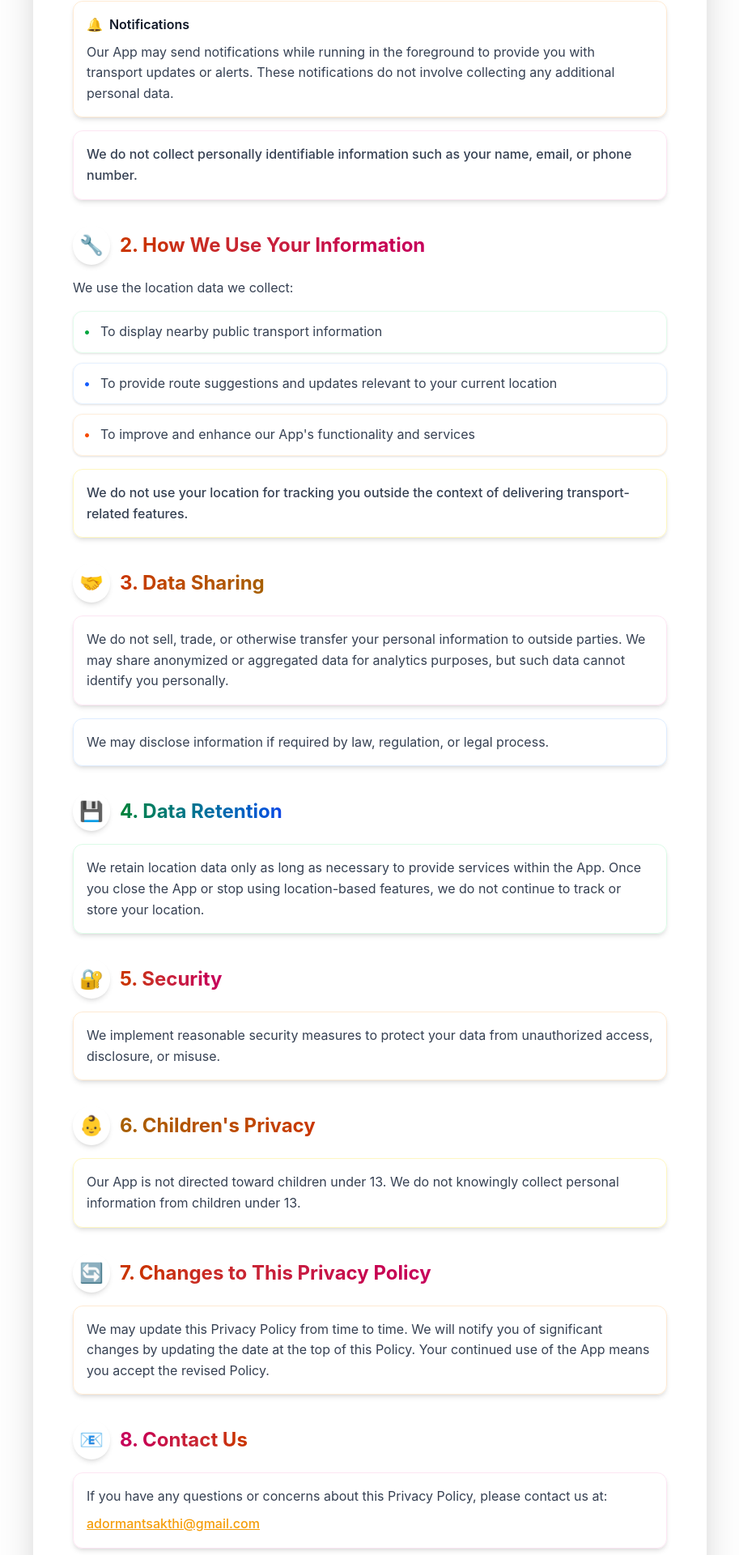
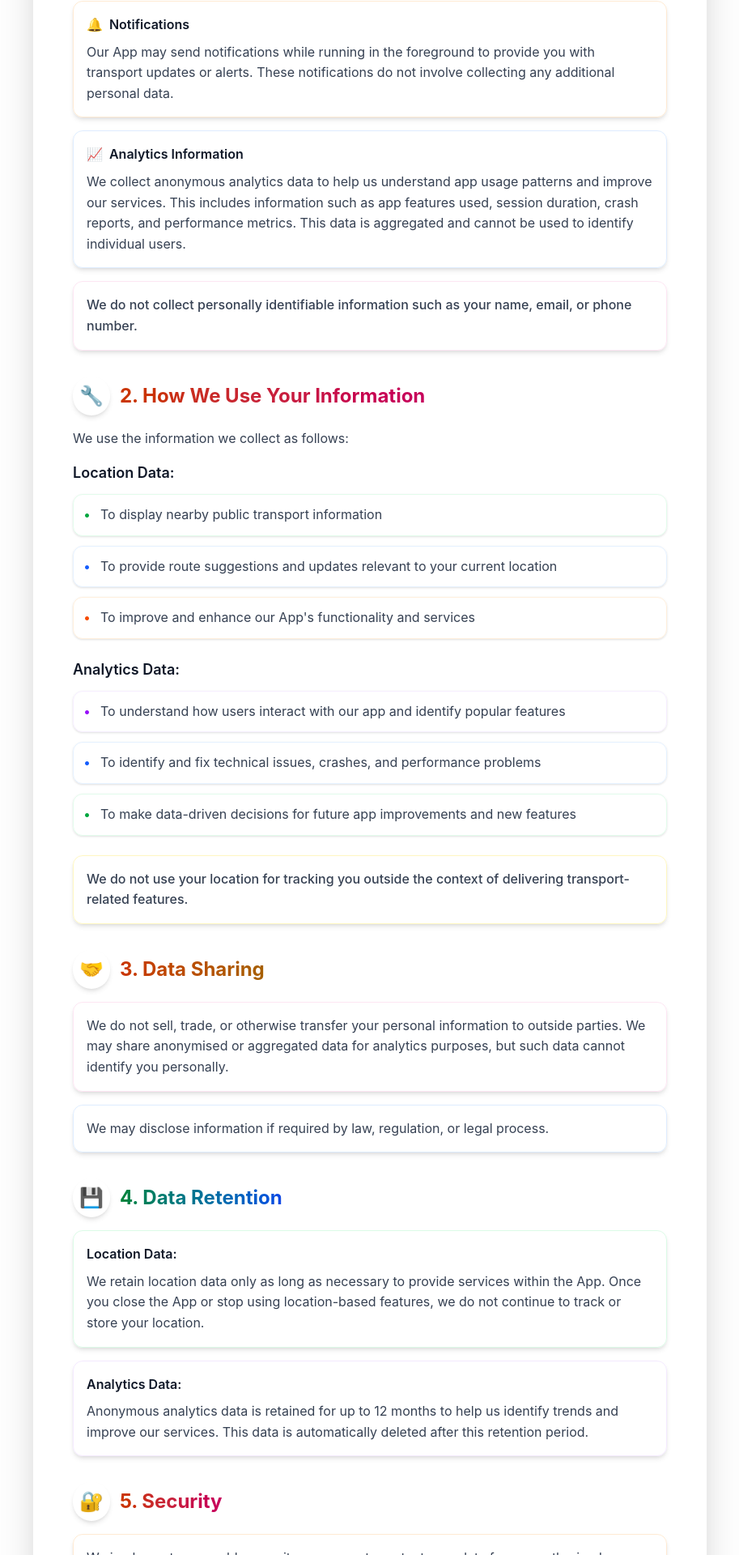
Before and after one commit to Sakthi-dev-tech/CommuteSG-Landing-Page, a React (Vite) app: page /privacy in a window 1280 px wide. Shown: the part 742-2662 px from the top of the page at 81% size, without its empty margins (183-1096 px from the left). Built offline with nearby package versions, Linux system fonts and the light colour scheme.

Commit message:
Updated Privacy Policy

```diff
--- a/src/pages/PrivacyPage.tsx
+++ b/src/pages/PrivacyPage.tsx
@@ -18,7 +18,7 @@ const PrivacyPage = () => {
                 <div className="absolute -inset-1 bg-gradient-to-r from-orange-300/20 via-blue-300/20 to-pink-300/20 blur-xl rounded-lg"></div>
               </div>
               <p className="text-lg bg-gradient-to-r from-gray-600 to-gray-700 bg-clip-text text-transparent">
-                Last updated: 17/07/2025
+                Last updated: 26/07/2025
               </p>
             </div>
 
@@ -59,6 +59,17 @@ const PrivacyPage = () => {
                       These notifications do not involve collecting any additional personal data.
                     </p>
                   </div>
+
+                  <div className="bg-gradient-to-r from-pastel-blue/40 to-pastel-green/40 p-4 rounded-xl border border-blue-200/50 shadow-md">
+                    <h3 className="font-semibold text-gray-900 mb-2 flex items-center">
+                      <span className="mr-2">📈</span>Analytics Information
+                    </h3>
+                    <p className="text-gray-700">
+                      We collect anonymous analytics data to help us understand app usage patterns and improve our services.
+                      This includes information such as app features used, session duration, crash reports, and performance metrics.
+                      This data is aggregated and cannot be used to identify individual users.
+                    </p>
+                  </div>
                 </div>
 
                 <div className="bg-gradient-to-r from-pastel-pink/40 to-pastel-orange/40 p-4 rounded-xl mt-4 border border-pink-200/50 shadow-md">
@@ -75,8 +86,10 @@ const PrivacyPage = () => {
                     2. How We Use Your Information
                   </span>
                 </h2>
-                <p className="text-gray-700 mb-4">We use the location data we collect:</p>
+                <p className="text-gray-700 mb-4">We use the information we collect as follows:</p>
 
+                <div className="mb-6">
+                  <h3 className="text-lg font-semibold text-gray-900 mb-3">Location Data:</h3>
                   <ul className="space-y-3">
                     <li className="bg-gradient-to-r from-pastel-green/40 to-pastel-blue/30 p-3 rounded-xl flex items-start border border-green-200/40 shadow-sm">
                       <span className="mr-3 text-green-600">•</span>
@@ -91,6 +104,25 @@ const PrivacyPage = () => {
                       <span className="text-gray-700">To improve and enhance our App's functionality and services</span>
                     </li>
                   </ul>
+                </div>
+
+                <div className="mb-6">
+                  <h3 className="text-lg font-semibold text-gray-900 mb-3">Analytics Data:</h3>
+                  <ul className="space-y-3">
+                    <li className="bg-gradient-to-r from-pastel-purple/40 to-pastel-blue/30 p-3 rounded-xl flex items-start border border-purple-200/40 shadow-sm">
+                      <span className="mr-3 text-purple-600">•</span>
+                      <span className="text-gray-700">To understand how users interact with our app and identify popular features</span>
+                    </li>
+                    <li className="bg-gradient-to-r from-pastel-blue/40 to-pastel-green/30 p-3 rounded-xl flex items-start border border-blue-200/40 shadow-sm">
+                      <span className="mr-3 text-blue-600">•</span>
+                      <span className="text-gray-700">To identify and fix technical issues, crashes, and performance problems</span>
+                    </li>
+                    <li className="bg-gradient-to-r from-pastel-green/40 to-pastel-yellow/30 p-3 rounded-xl flex items-start border border-green-200/40 shadow-sm">
+                      <span className="mr-3 text-green-600">•</span>
+                      <span className="text-gray-700">To make data-driven decisions for future app improvements and new features</span>
+                    </li>
+                  </ul>
+                </div>
 
                 <div className="bg-gradient-to-r from-pastel-yellow/40 to-pastel-orange/40 p-4 rounded-xl mt-4 border border-yellow-200/50 shadow-md">
                   <p className="text-gray-700 font-medium">
@@ -110,7 +142,7 @@ const PrivacyPage = () => {
                   <div className="bg-gradient-to-r from-pastel-pink/40 to-pastel-orange/40 p-4 rounded-xl border border-pink-200/50 shadow-md">
                     <p className="text-gray-700">
                       We do not sell, trade, or otherwise transfer your personal information to outside parties.
-                      We may share anonymized or aggregated data for analytics purposes, but such data cannot identify you personally.
+                      We may share anonymised or aggregated data for analytics purposes, but such data cannot identify you personally.
                     </p>
                   </div>
                   <div className="bg-gradient-to-r from-pastel-blue/40 to-pastel-green/40 p-4 rounded-xl border border-blue-200/50 shadow-md">
@@ -128,11 +160,21 @@ const PrivacyPage = () => {
                     4. Data Retention
                   </span>
                 </h2>
+                <div className="space-y-4">
                   <div className="bg-gradient-to-r from-pastel-green/40 to-pastel-blue/40 p-4 rounded-xl border border-green-200/50 shadow-md">
+                    <h3 className="font-semibold text-gray-900 mb-2">Location Data:</h3>
                     <p className="text-gray-700">
                       We retain location data only as long as necessary to provide services within the App.
                       Once you close the App or stop using location-based features, we do not continue to track or store your location.
                     </p>
+                  </div>
+                  <div className="bg-gradient-to-r from-pastel-purple/40 to-pastel-pink/40 p-4 rounded-xl border border-purple-200/50 shadow-md">
+                    <h3 className="font-semibold text-gray-900 mb-2">Analytics Data:</h3>
+                    <p className="text-gray-700">
+                      Anonymous analytics data is retained for up to 12 months to help us identify trends and improve our services.
+                      This data is automatically deleted after this retention period.
+                    </p>
+                  </div>
                 </div>
               </section>
 
@@ -145,7 +187,7 @@ const PrivacyPage = () => {
                 </h2>
                 <div className="bg-gradient-to-r from-pastel-orange/40 to-pastel-pink/40 p-4 rounded-xl border border-orange-200/50 shadow-md">
                   <p className="text-gray-700">
-                    We implement reasonable security measures to protect your data from unauthorized access, disclosure, or misuse.
+                    We implement reasonable security measures to protect your data from unauthorised access, disclosure, or misuse.
                   </p>
                 </div>
               </section>
```
Lines whose indentation alone changed are shown as unchanged.
